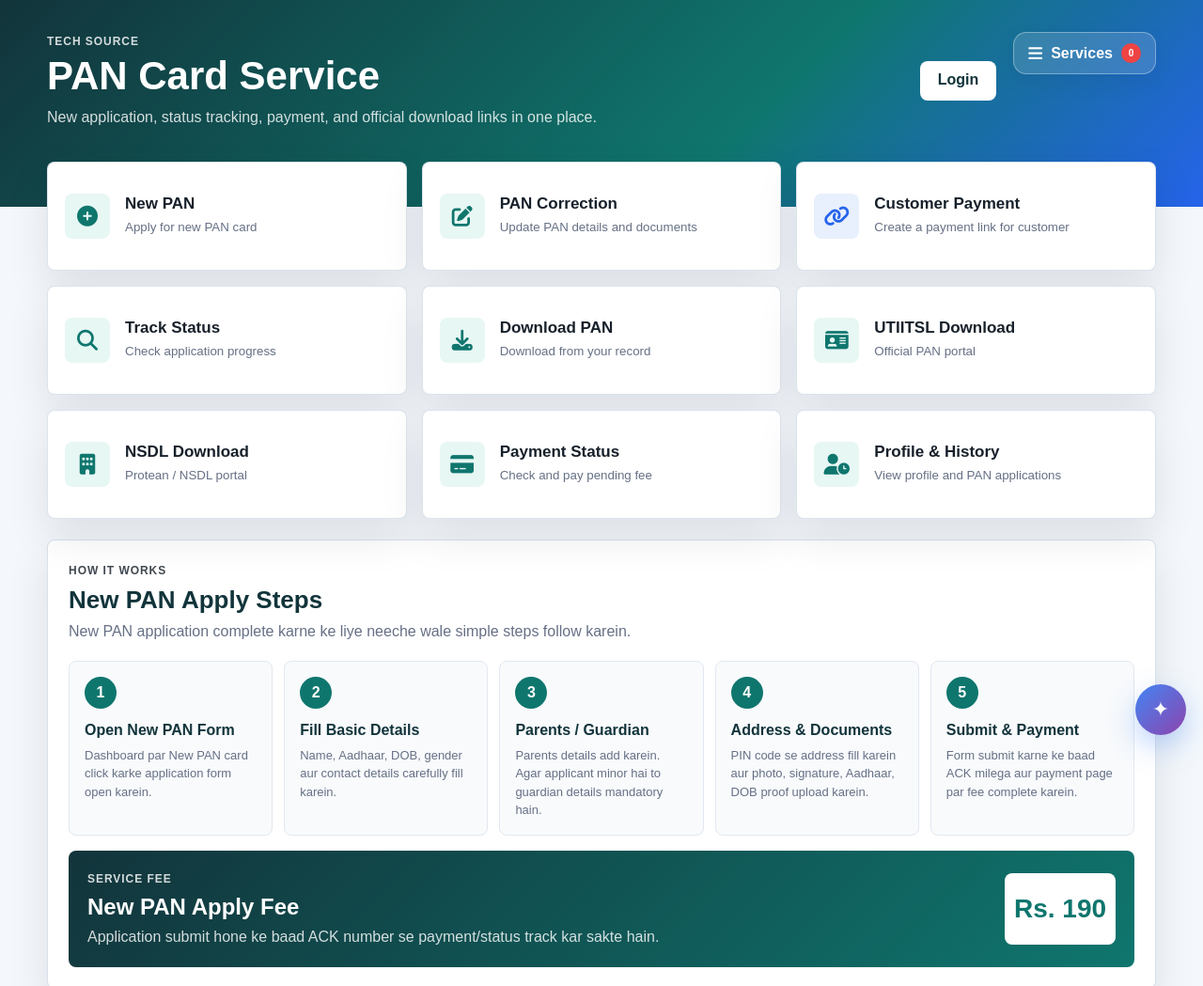
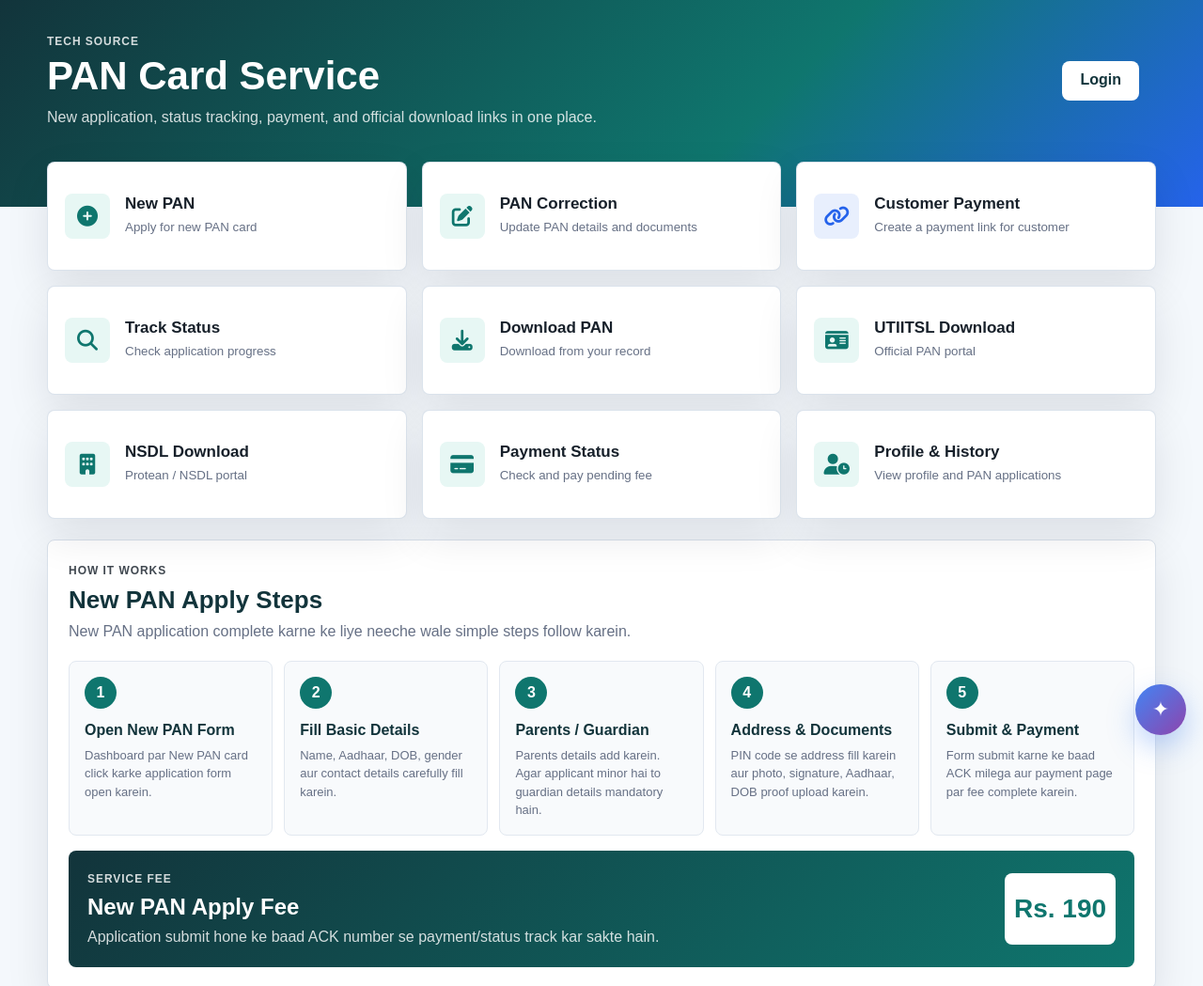
Before and after one commit to mdsahib5351-ctrl/rrb-analyzer-backend, a plain HTML site: page index.html in a window 1280 px wide. Shown: the top 1049 px of the page at 94% size. Drawn offline with nearby package versions, Linux system fonts and the light colour scheme; no server answers.

Commit message:
Add files via upload

```diff
--- a/index.html
+++ b/index.html
@@ -39,7 +39,7 @@
           </button>
         </div>
       </div>
-      <div class="service-menu-wrap header-service-menu">
+      <div class="service-menu-wrap header-service-menu" style="display: none;">
         <button id="serviceMenuBtn" class="service-menu-btn" type="button" aria-label="Open services"><i class="fa fa-bars"></i><span>Services</span><span id="userActionBadge" class="user-action-badge" hidden>0</span></button>
         <div id="serviceDrawer" class="service-drawer" aria-hidden="true">
           <div class="service-drawer-head"><div><span class="eyebrow">TECH SOURCE</span><h3>All Services</h3></div><button type="button" class="icon-button" onclick="toggleServiceMenu(false)"><i class="fa fa-times"></i></button></div>
```
